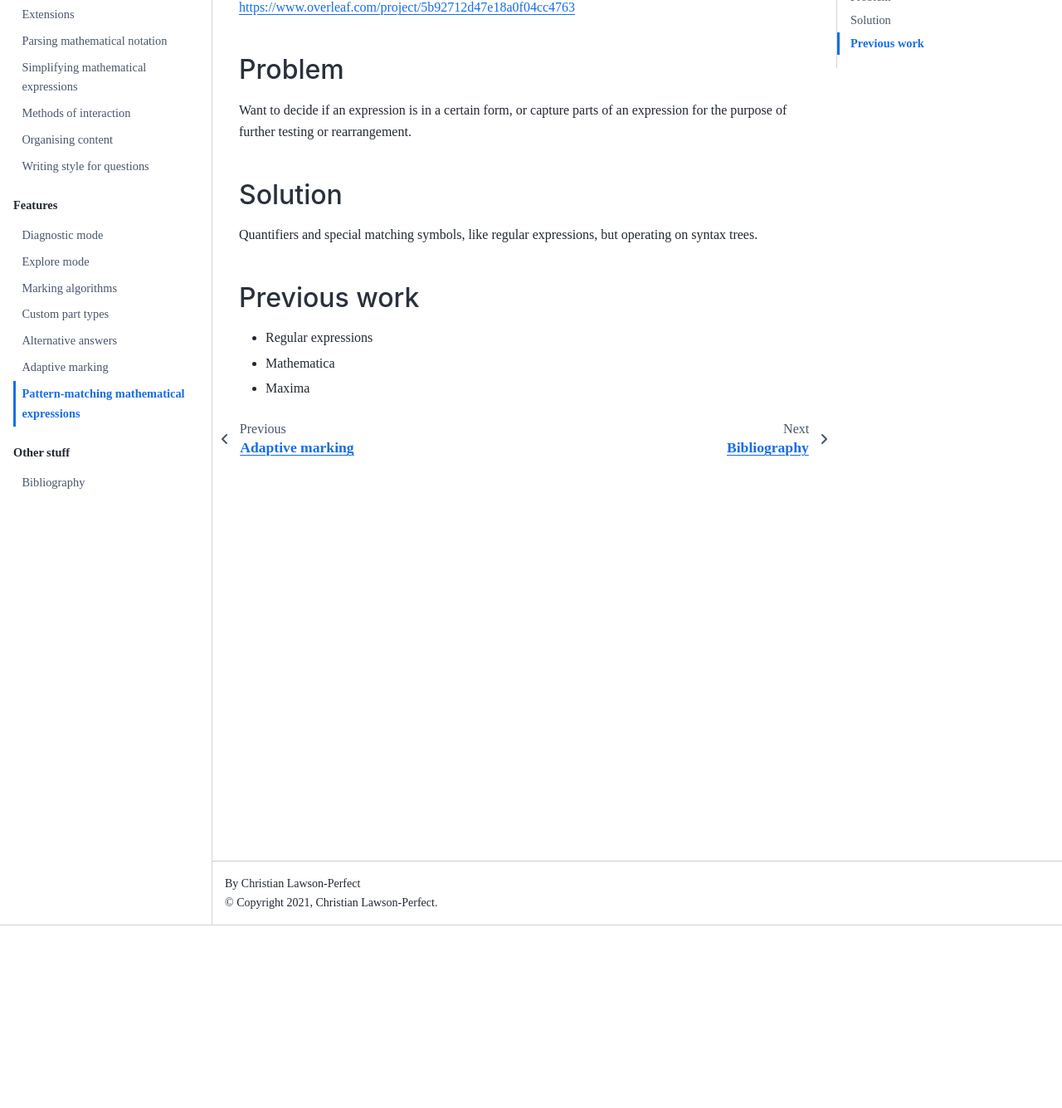
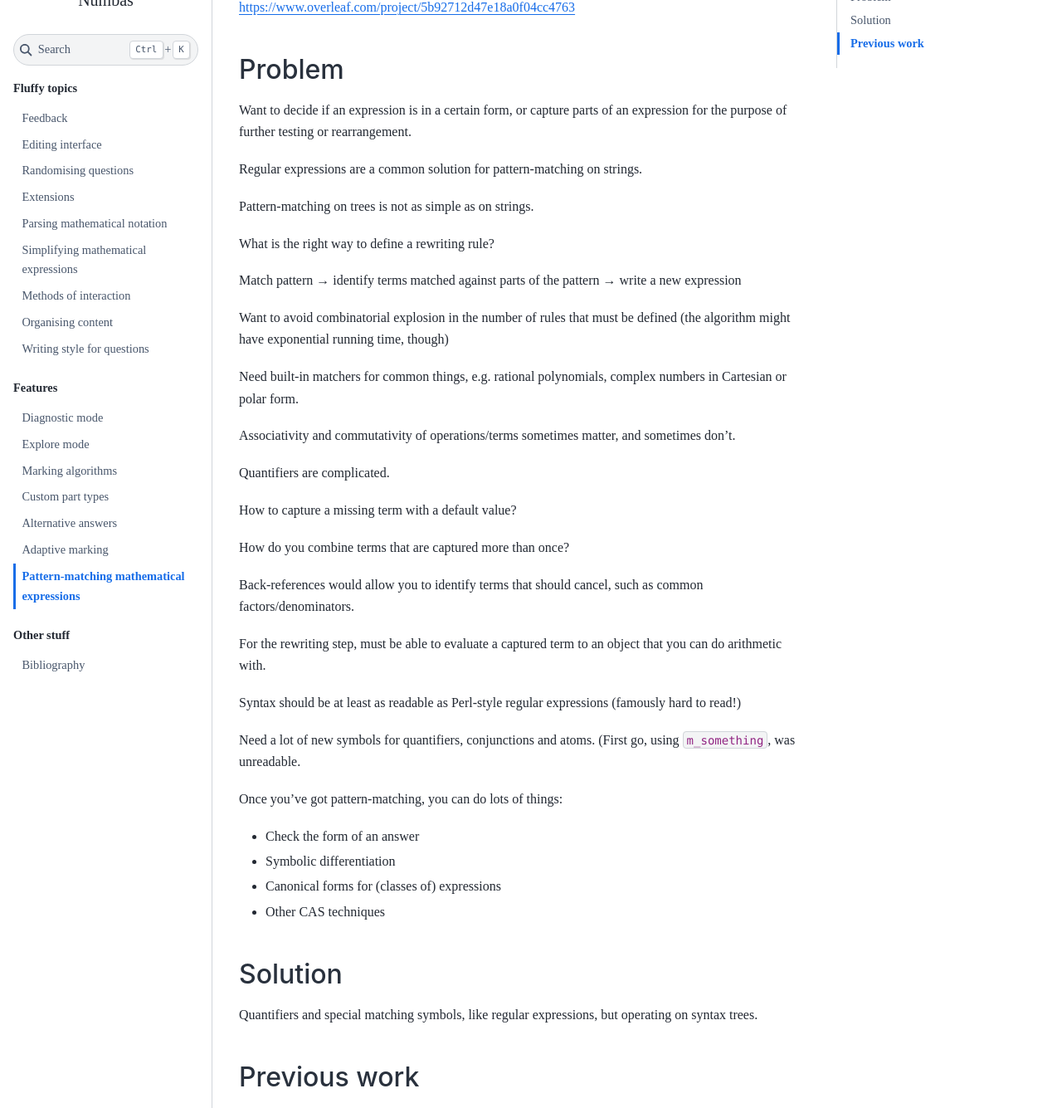
Before and after one commit to christianp/behind-the-design-of-numbas, a Sphinx documentation site: the page built from source/pattern-matching.rst, in a window 1280 px wide and 1400 px high, scrolled down 220 px, cut to the strip 65-1400 px from the top of the window. Shown: the whole strip at 83% size. Built offline with Sphinx 7.4.7 and the Sphinx Book theme 1.1.4, drawn with Linux system fonts in a browser that asks for light colours.

Commit message:
some more on pattern-matching

```diff
--- a/source/notation.rst
+++ b/source/notation.rst
@@ -100,6 +100,6 @@ Still much to do.
 Previous work
 -------------
 
-See :cite:t:`sangwin`.
+:cite:`sangwincaabook`.
 
 `whystartat.xyz <https://whystartat.xyz>`_
--- a/source/pattern-matching.rst
+++ b/source/pattern-matching.rst
@@ -1,3 +1,5 @@
+.. _pattern-matching:
+
 Pattern-matching mathematical expressions
 =========================================
 
@@ -11,6 +13,42 @@ Problem
 
 Want to decide if an expression is in a certain form, or capture parts of an expression for the purpose of further testing or rearrangement.
 
+Regular expressions are a common solution for pattern-matching on strings.
+
+Pattern-matching on trees is not as simple as on strings.
+
+What is the right way to define a rewriting rule?
+
+Match pattern → identify terms matched against parts of the pattern → write a new expression
+
+Want to avoid combinatorial explosion in the number of rules that must be defined (the algorithm might have exponential running time, though)
+
+Need built-in matchers for common things, e.g. rational polynomials, complex numbers in Cartesian or polar form.
+
+Associativity and commutativity of operations/terms sometimes matter, and sometimes don't.
+
+Quantifiers are complicated.
+
+How to capture a missing term with a default value?
+
+How do you combine terms that are captured more than once?
+
+Back-references would allow you to identify terms that should cancel, such as common factors/denominators.
+
+For the rewriting step, must be able to evaluate a captured term to an object that you can do arithmetic with.
+
+Syntax should be at least as readable as Perl-style regular expressions (famously hard to read!)
+
+Need a lot of new symbols for quantifiers, conjunctions and atoms.
+(First go, using ``m_something``, was unreadable.
+
+Once you've got pattern-matching, you can do lots of things:
+
+* Check the form of an answer
+* Symbolic differentiation
+* Canonical forms for (classes of) expressions
+* Other CAS techniques
+
 Solution
 --------
 
--- a/source/references.bib
+++ b/source/references.bib
@@ -1,4 +1,4 @@
-@book{sangwin,
+@book{sangwincaabook,
 title = "Computer Aided Assessment of Mathematics",
 author = "Sangwin, {C. J.}",
 year = "2013",
--- a/source/simplification.rst
+++ b/source/simplification.rst
@@ -18,7 +18,11 @@ Rewrite rules defined using :ref:`pattern-matching`.
 
 Configurable sets of rules.
 
+Repeatedly apply rules until none match.
+
+Need to ensure that there are no loops - the simplification process converges.
+
 Previous work
 -------------
 
-Sangwin's book
+:cite:`sangwincaabook`.
```
